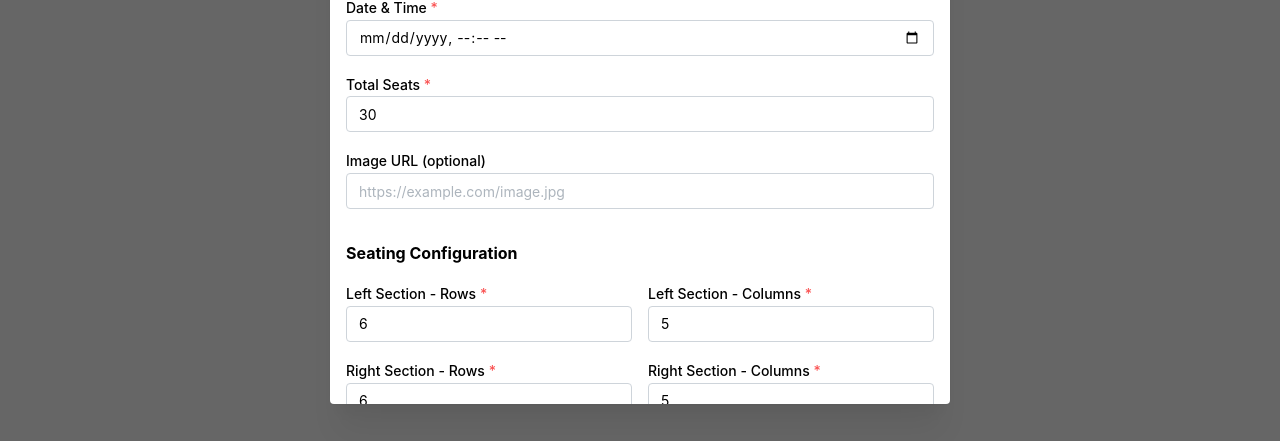
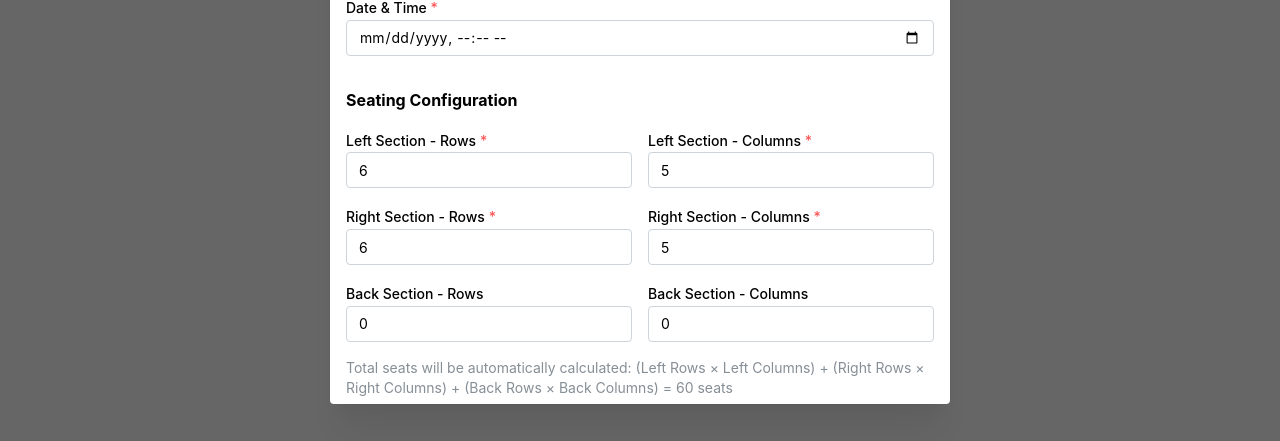
Before and after one commit to klukama/ticketer, a Next.js app: page /admin in a window 1280 px wide. Both pictures are taken after a click on the button "Create New Event". Shown: the part 356-797 px from the top of the page. Built offline with nearby package versions, Linux system fonts and the light colour scheme; no server answers; the database is empty.

Commit message:
Remove totalSeats input field and calculate automatically; change BACK to RANG
Co-authored-by: klukama <55546210+klukama@users.noreply.github.com>

```diff
--- a/src/app/admin/page.tsx
+++ b/src/app/admin/page.tsx
@@ -52,7 +52,6 @@ export default function AdminPage() {
     description: '',
     venue: '',
     date: '',
-    totalSeats: 30,
     imageUrl: '',
     leftRows: 6,
     leftCols: 5,
@@ -85,12 +84,13 @@ export default function AdminPage() {
 
   const createEventMutation = useMutation({
     mutationFn: async (data: typeof formData) => {
+      const totalSeats = data.leftRows * data.leftCols + data.rightRows * data.rightCols + data.backRows * data.backCols
       const res = await fetch('/api/events', {
         method: 'POST',
         headers: { 'Content-Type': 'application/json' },
         body: JSON.stringify({
           ...data,
-          totalSeats: Number(data.totalSeats),
+          totalSeats,
         }),
       })
       if (!res.ok) throw new Error('Failed to create event')
@@ -117,12 +117,13 @@ export default function AdminPage() {
 
   const updateEventMutation = useMutation({
     mutationFn: async ({ id, data }: { id: string; data: typeof formData }) => {
+      const totalSeats = data.leftRows * data.leftCols + data.rightRows * data.rightCols + data.backRows * data.backCols
       const res = await fetch(`/api/events/${id}`, {
         method: 'PATCH',
         headers: { 'Content-Type': 'application/json' },
         body: JSON.stringify({
           ...data,
-          totalSeats: Number(data.totalSeats),
+          totalSeats,
         }),
       })
       if (!res.ok) throw new Error('Failed to update event')
@@ -179,7 +180,6 @@ export default function AdminPage() {
       description: '',
       venue: '',
       date: '',
-      totalSeats: 30,
       imageUrl: '',
       leftRows: 6,
       leftCols: 5,
@@ -207,7 +207,6 @@ export default function AdminPage() {
       description: event.description || '',
       venue: event.venue,
       date: formattedDate,
-      totalSeats: event.totalSeats,
       imageUrl: event.imageUrl || '',
       leftRows: eventWithConfig.leftRows || 6,
       leftCols: eventWithConfig.leftCols || 5,
@@ -371,22 +370,6 @@ export default function AdminPage() {
               required
             />
 
-            <TextInput
-              label="Total Seats"
-              type="number"
-              min={1}
-              value={formData.totalSeats}
-              onChange={(e) => setFormData({ ...formData, totalSeats: Number(e.target.value) })}
-              required
-            />
-
-            <TextInput
-              label="Image URL (optional)"
-              placeholder="https://example.com/image.jpg"
-              value={formData.imageUrl}
-              onChange={(e) => setFormData({ ...formData, imageUrl: e.target.value })}
-            />
-
             <Title order={4} size="h5" mt="md">Seating Configuration</Title>
 
             <Group grow>
@@ -448,7 +431,7 @@ export default function AdminPage() {
             </Group>
 
             <Text size="sm" c="dimmed">
-              The actual number of seats created will be: (Left Rows × Left Columns) + (Right Rows × Right Columns) + (Back Rows × Back Columns). The &quot;Total Seats&quot; field above is for display purposes and does not need to match exactly.
+              Total seats will be automatically calculated: (Left Rows × Left Columns) + (Right Rows × Right Columns) + (Back Rows × Back Columns) = {formData.leftRows * formData.leftCols + formData.rightRows * formData.rightCols + formData.backRows * formData.backCols} seats
             </Text>
 
             <Group justify="flex-end" gap="xs">
--- a/src/app/api/events/route.ts
+++ b/src/app/api/events/route.ts
@@ -137,7 +137,7 @@ export async function POST(request: Request) {
             eventId: newEvent.id,
             row,
             number: i,
-            section: 'BACK',
+            section: 'RANG',
             status: 'AVAILABLE',
           })
         }
--- a/src/app/events/[eventId]/page.tsx
+++ b/src/app/events/[eventId]/page.tsx
@@ -138,7 +138,7 @@ export default function EventPage({ params }: { params: Promise<{ eventId: strin
   // Group seats by section and row
   const leftSeats = event.seats.filter(seat => seat.section === 'LEFT')
   const rightSeats = event.seats.filter(seat => seat.section === 'RIGHT')
-  const backSeats = event.seats.filter(seat => seat.section === 'BACK')
+  const backSeats = event.seats.filter(seat => seat.section === 'RANG')
 
   const groupByRow = (seats: Seat[]) => {
     return seats.reduce((acc, seat) => {
```
Also changed, not shown: 1 other file (tests, documents, lock files or other folders).
